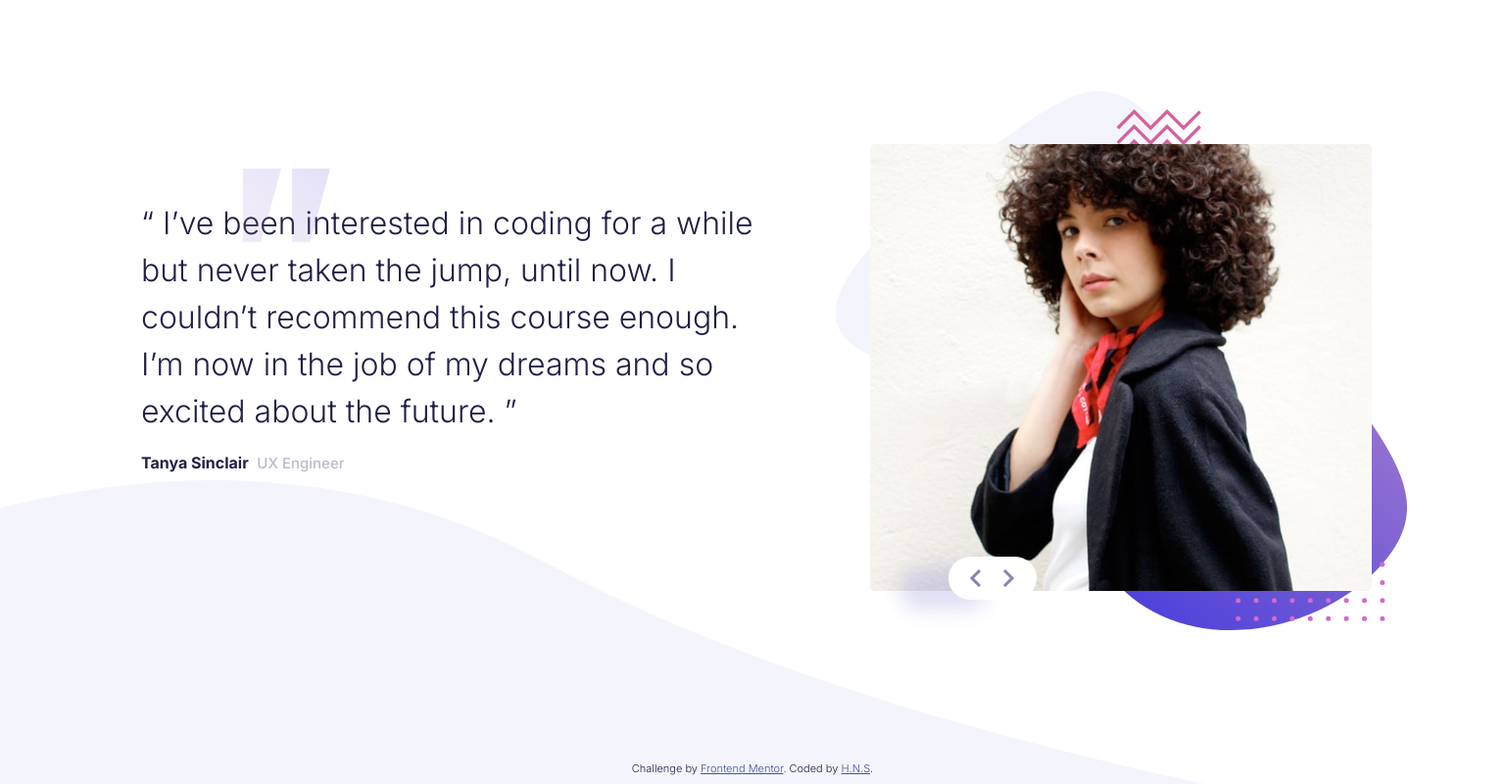
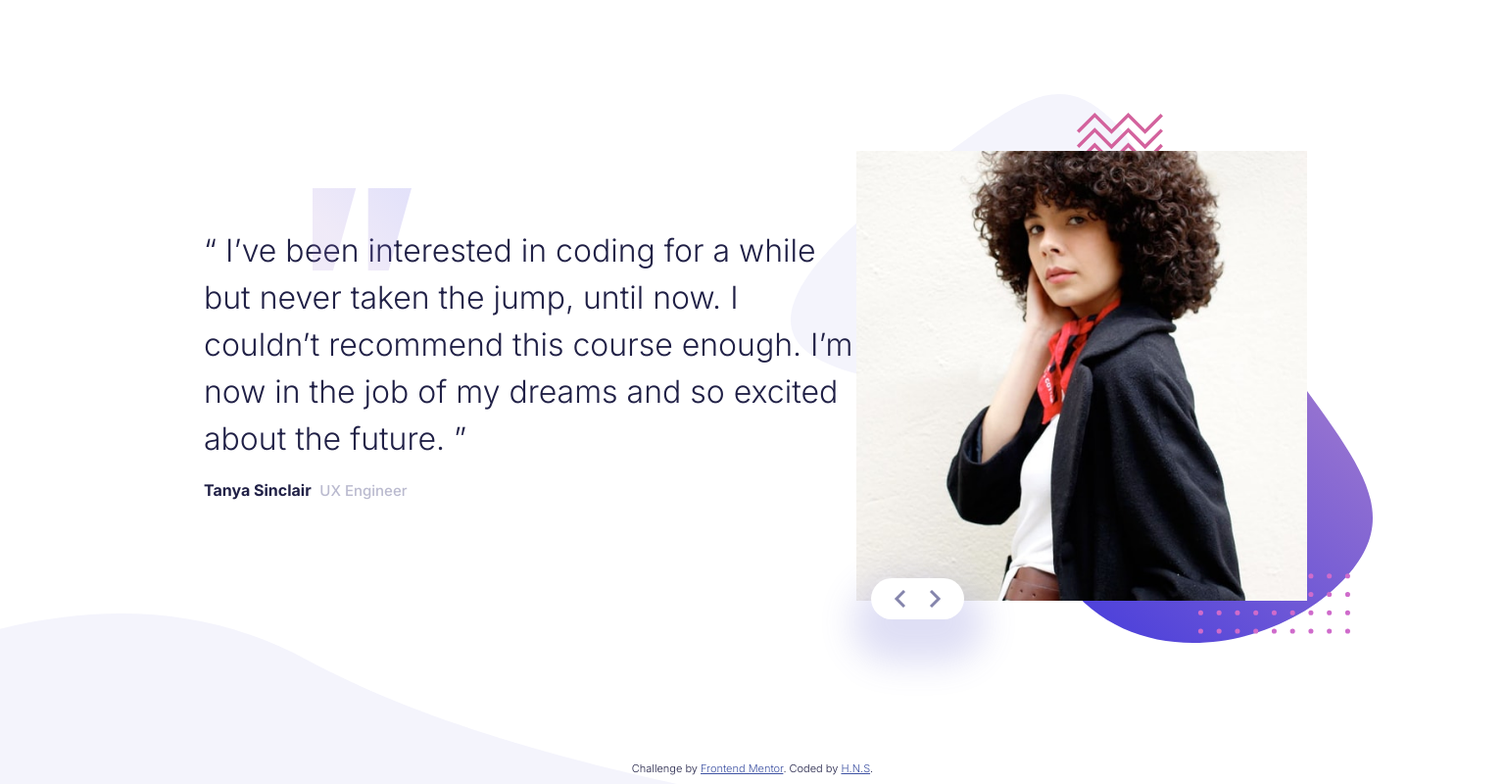
Before and after one commit to hns-dev/frontendMentor-bootcamp-testimonials-slider, a plain HTML site: page index.html in a window 1536 px wide. Shown: the whole page at 98% size. Drawn offline with Linux system fonts and the light colour scheme.

Commit message:
fixed desktop layout and sliding functionality.

```diff
--- a/css/style.scss
+++ b/css/style.scss
@@ -30,43 +30,26 @@ body {
   // background: url("../images/pattern-curve.svg") no-repeat left bottom / 80%;
 }
 
-section {
+// section {
+//   background: url("../images/pattern-curve.svg") no-repeat left bottom/80%;
+//   // display: flex;
+//   // flex-direction: column;
+//   // justify-content: center;
+//   // align-items: center;
+//   // padding: 2.5rem 0;
+// }
+
+// .container {
+//   // width: 95%;
+//   // max-width: 850px;
+//   max-width: 100%;
+//   height: 80%;
+//   margin: 0 auto;
+//   position: relative;
+// }
+
+.social-proof {
   background: url("../images/pattern-curve.svg") no-repeat left bottom/80%;
-  position: relative;
-  display: flex;
-  flex-direction: column;
-  justify-content: center;
-  align-items: center;
-  // padding: 2.5rem 0;
-
-  .slider-control {
-    position: absolute;
-    top: 34vh;
-    left: 50%;
-    transform: translateX(-50%);
-    background: white;
-    border-radius: 50px;
-    display: flex;
-    justify-content: space-evenly;
-    align-items: center;
-    padding: 0.8rem 0;
-    width: 90px;
-    box-shadow: -50px 10px 20px rgba(97, 97, 206, 0.2);
-    z-index: 2;
-  }
-}
-
-.container {
-  // width: 95%;
-  // max-width: 850px;
-  max-width: 100%;
-  height: 80%;
-  margin: 0 auto;
-  position: relative;
-}
-
-.testimonial {
-  display: none;
 
   .profile {
     background: url("../images/pattern-bg.svg") no-repeat center/contain;
@@ -80,26 +63,56 @@ section {
 
     .profile-img {
       width: 78%;
-      height: 70%;
+      height: 263px;
+      margin: 0 auto;
       border-radius: 5px;
+      position: relative;
 
       img {
+        border-radius: 5px;
         object-fit: contain;
+        display: none;
+        height: 100%;
+        width: 100%;
+      }
+
+      .active-img {
+        display: block;
+      }
+
+      .slider-control {
+        position: absolute;
+        top: 95%;
+        left: 50%;
+        transform: translateX(-50%);
+        background: white;
+        border-radius: 50px;
+        display: flex;
+        justify-content: space-evenly;
+        align-items: center;
+        // padding: 0.7rem 0;
+        width: 90px;
+        height: 40px;
+        // box-shadow: -50px 10px 20px rgba(97, 97, 206, 0.2);
+        // box-shadow: 1px 20px 21px 2px rgba(97, 97, 206, 0.2);
+        box-shadow: 1px 24px 35px 20px rgba(97, 97, 206, 0.2);
+        z-index: 2;
       }
     }
   }
 }
 
-.active {
+.quote {
+  .active-quote {
     display: block;
   }
-
   figure {
     position: relative;
     text-align: center;
     font-size: 19px;
     padding: 1rem;
-  margin-bottom: 6rem;
+    margin-bottom: 3.5rem;
+    display: none;
 
     &::before {
       content: "";
@@ -109,11 +122,11 @@ figure {
       height: 100%;
       margin: 0 auto;
       position: absolute;
-    top: -7%;
+      top: -4%;
       left: 50%;
       transform: translateX(-50%);
       background: url("../images/pattern-quotes.svg") no-repeat;
-    background-size: 20%;
+      background-size: 17%;
       background-position: center top;
     }
 
@@ -131,6 +144,7 @@ figure {
       }
     }
   }
+}
 
 .attribution {
   font-size: 11px;
@@ -144,55 +158,54 @@ figure {
 @media (min-width: 1440px) {
   .social-proof {
     height: 100vh;
-    padding: 4rem 4rem 0;
-
-    .slider-control {
-      top: 71%;
-      left: 63%;
-      transform: unset;
-    }
-
-    .container {
-      height: 100%;
-    }
-
-    .testimonial {
-      width: 100%;
-      height: 100%;
-
-      .profile {
-        width: 100%;
-        height: 550px;
-        flex: 1;
-
-        .profile-img {
-          height: 83%;
-          overflow: hidden;
-          margin-top: 0.9rem;
-
-          img {
-            object-fit: cover;
-          }
-        }
-      }
-    }
-  }
-  .active {
+    padding: 0 4rem;
     display: flex;
     flex-direction: row-reverse;
     justify-content: center;
     align-items: center;
+    background-size: 45%;
+
+    .profile {
+      width: 100%;
+      // height: 550px;
+      height: 70%;
+      flex: 1;
+      background-size: contain;
+      // overflow: visible;
+
+      .profile-img {
+        height: 82%;
+        width: 73%;
+        margin-top: 0.9rem;
+
+        img {
+          object-fit: contain;
+          border-radius: 5px;
         }
+
+        .slider-control {
+          bottom: 1%;
+          left: 10%;
+          transform: unset;
+          width: 95px;
+          height: 42px;
+        }
+      }
+    }
+
+    .quote {
+      flex: 1;
+      margin: 0 -9rem 0 5rem;
 
       figure {
         text-align: left;
         margin-left: 4rem;
-    flex: 1;
+        padding: 0;
 
         &::before {
-      top: -5%;
+          top: -14%;
           left: 24%;
-      background-size: 13%;
+          background-size: 15%;
         }
 
         blockquote {
@@ -206,9 +219,13 @@ figure {
           }
         }
       }
+    }
+  }
 
   .attribution {
     padding-top: 3.5rem;
     padding-bottom: 0.5rem;
+    position: absolute;
+    bottom: 0;
   }
 }
--- a/index.html
+++ b/index.html
@@ -14,20 +14,20 @@
 
   <section class="social-proof">
 
+    <div class="profile">
+      <div class="profile-img">
+        <img src="images/image-tanya.jpg" alt="" class="profile-pic active-img">
+        <img src="images/image-john.jpg" alt="" class="profile-pic">
+
         <div class="slider-control">
           <svg id="prev" xmlns="http://www.w3.org/2000/svg" width="12" height="18"><path fill="none" stroke="#8585AC" stroke-width="3" d="M11 1L3 9l8 8"/></svg>
           <svg id="next" xmlns="http://www.w3.org/2000/svg" width="13" height="18"><path fill="none" stroke="#8585AC" stroke-width="3" d="M2 1l8 8-8 8"/></svg>
         </div>
-
-    <div class="container">
-      <div class="testimonial active">
-          <div class="profile">
-            <div class="profile-img">
-              <img src="images/image-tanya.jpg" alt="">
       </div>
     </div>
 
-        <figure>
+    <div class="quote">
+      <figure class="quote-block active-quote">
         <blockquote>
             <p>“ I’ve been interested in coding for a while but never taken the jump, until now.
               I couldn’t recommend this course enough. I’m now in the job of my dreams and so
@@ -35,16 +35,8 @@
         </blockquote>
         <figcaption>Tanya Sinclair <cite>UX Engineer</cite></figcaption>
       </figure>
-      </div>
 
-      <div class="testimonial">
-          <div class="profile">
-            <div class="profile-img">
-              <img src="images/image-john.jpg" alt="">
-            </div>
-          </div>
-
-        <figure>
+      <figure class="quote-block">
         <blockquote>
             <p>“ If you want to lay the best foundation possible I’d recommend taking this course.
               The depth the instructors go into is incredible. I now feel so confident about
@@ -53,7 +45,7 @@
         <figcaption>John Tarkpor <cite>Junior Front-end Developer</cite></figcaption>
       </figure>
     </div>
-    </div>
+
 
     <div class="attribution">
       Challenge by <a href="https://www.frontendmentor.io?ref=challenge" target="_blank">Frontend Mentor</a>.
--- a/js/main.js
+++ b/js/main.js
@@ -1,28 +1,45 @@
 const prev = document.querySelector('#prev');
 const next = document.querySelector('#next');
-const testimonial = document.querySelectorAll('.testimonial');
+const profileImgs = document.querySelectorAll('.profile-pic');
+const quotes = document.querySelectorAll('.quote-block');
 
 prev.addEventListener('click', prevSlide);
 next.addEventListener('click', nextSlide);
 
 function nextSlide(){
-    const active = document.querySelector('.active');
-    active.classList.remove('active');
+    const activeImg = document.querySelector('.active-img');
+    const activeQuote = document.querySelector('.active-quote');
+    activeImg.classList.remove('active-img');
+    activeQuote.classList.remove('active-quote');
 
-    if(active.nextElementSibling){
-        active.nextElementSibling.classList.add('active');
+    if(activeImg.nextElementSibling && activeImg.nextElementSibling.classList.contains('profile-pic')){
+        activeImg.nextElementSibling.classList.add('active-img');
     } else{
-        testimonial[0].classList.add('active');
+        profileImgs[0].classList.add('active-img');
+    }
+
+    if(activeQuote.nextElementSibling){
+        activeQuote.nextElementSibling.classList.add('active-quote');
+    } else{
+        quotes[0].classList.add('active-quote');
     }
 }
 
 function prevSlide(){
-    const active = document.querySelector('.active');
-    active.classList.remove('active');
+    const activeImg = document.querySelector('.active-img');
+    const activeQuote = document.querySelector('.active-quote');
+    activeImg.classList.remove('active-img');
+    activeQuote.classList.remove('active-quote');
 
-    if(active.previousElementSibling){
-        active.previousElementSibling.classList.add('active');
+    if(activeImg.previousElementSibling){
+        activeImg.previousElementSibling.classList.add('active-img');
     } else{
-        testimonial[testimonial.length-1].classList.add('active');
+        profileImgs[profileImgs.length-1].classList.add('active-img');
+    }
+
+    if(activeQuote.previousElementSibling){
+        activeQuote.previousElementSibling.classList.add('active-quote');
+    } else{
+        quotes[profileImgs.length-1].classList.add('active-quote');
     }
 }
```
Also changed, not shown: css/style.css, 1 other file. Lines whose indentation alone changed are shown as unchanged.
